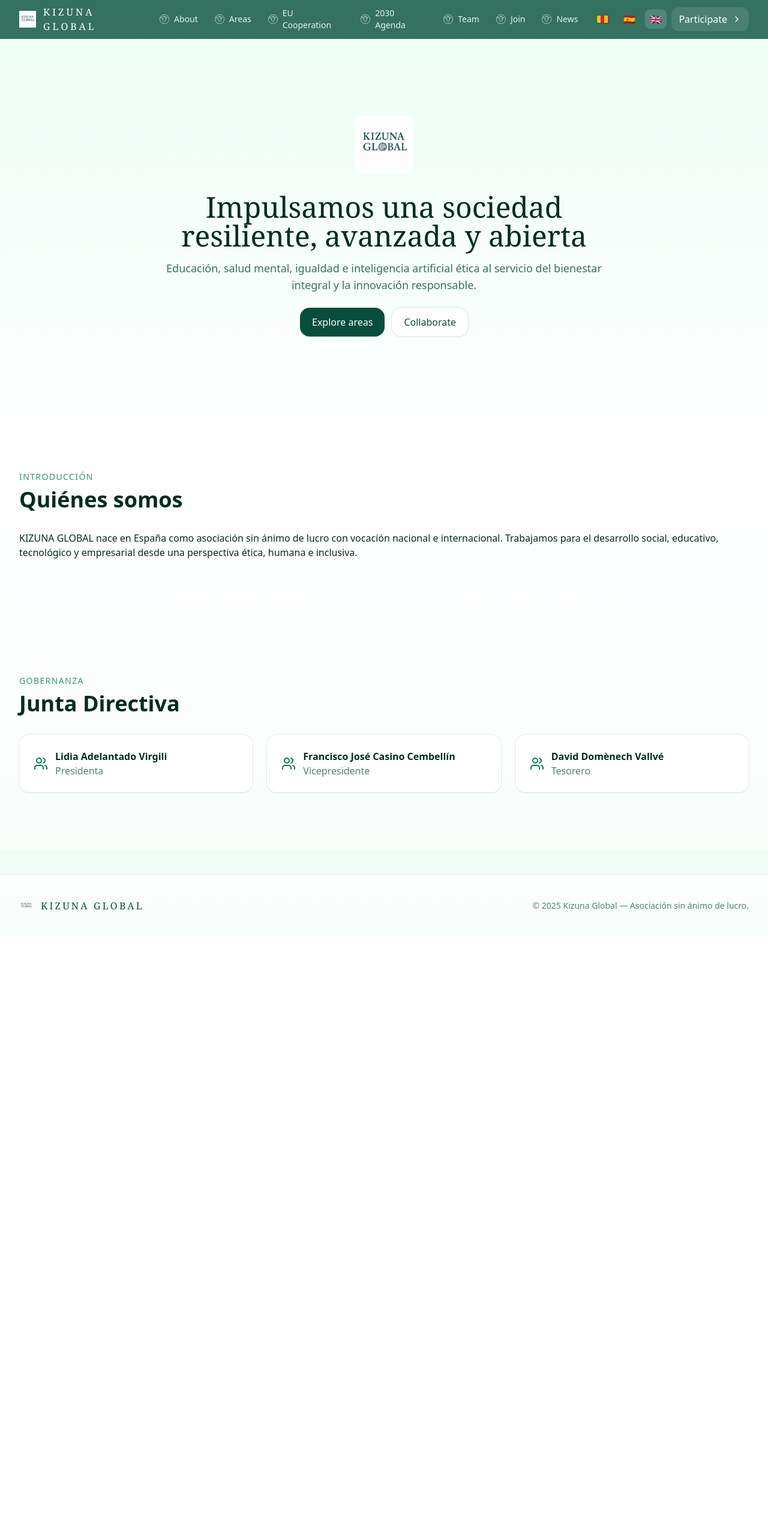
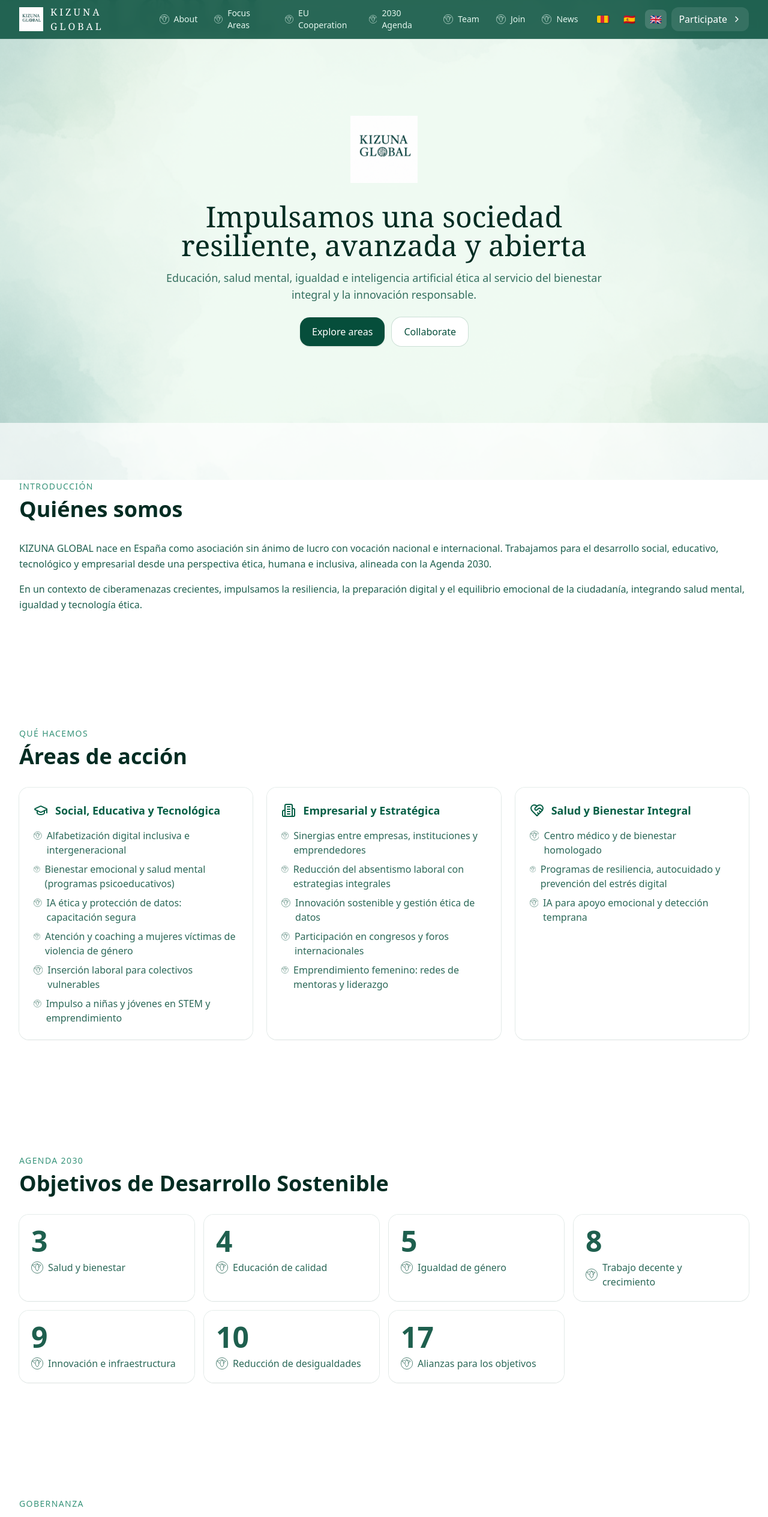
Before and after one commit to francasino/kizuna-site, a React (Vite) app: page / in a window 1280 px wide. Shown: the top 2529 px of the page at 60% size. Before the commit the page ends 1562 px from the top, so only its background shows below. Built offline with nearby package versions, Linux system fonts and the light colour scheme.

Commit message:
Update App.jsx

```diff
--- a/src/App.jsx
+++ b/src/App.jsx
@@ -1,4 +1,4 @@
-import React, { useMemo, useState, useEffect } from "react";
+import React, { useState, useEffect, useMemo } from "react";
 import { motion } from "framer-motion";
 import {
   ChevronRight,
@@ -15,9 +15,10 @@
   PiggyBank,
 } from "lucide-react";
 
-import logo from "./assets/kizuna-logo.png"; // ✅ your actual logo file
+import logo from "./assets/kizuna-logo.png";
+import bg from "public/bg.png"; // ✅ background image imported
 
-// --- Mini logo mark for bullets/dividers ---
+// ───────── Small reusable components ─────────
 const LogoMark = ({ className = "w-8 h-8" }) => (
   <svg viewBox="0 0 100 100" className={className} aria-hidden>
     <circle cx="50" cy="50" r="48" fill="none" stroke="currentColor" strokeWidth="4" />
@@ -32,9 +33,8 @@
   </svg>
 );
 
-// --- Section wrapper ---
 const Section = ({ id, eyebrow, title, children }) => (
-  <section id={id} className="scroll-mt-24 py-16 sm:py-24 bg-white/60" aria-labelledby={`${id}-title`}>
+  <section id={id} className="scroll-mt-24 py-16 sm:py-24 bg-white/70" aria-labelledby={`${id}-title`}>
     <div className="mx-auto max-w-7xl px-4 sm:px-6 lg:px-8">
       <motion.div
         initial={{ opacity: 0, y: 12 }}
@@ -53,7 +53,7 @@
 );
 
 const Pill = ({ children }) => (
-  <span className="inline-flex items-center gap-1 rounded-full border border-emerald-700/20 bg-white px-3 py-1 text-sm text-emerald-900 shadow-sm">
+  <span className="inline-flex items-center gap-1 rounded-full border border-emerald-700/20 bg-white/90 px-3 py-1 text-sm text-emerald-900 shadow-sm">
     <LogoMark className="w-4 h-4" /> {children}
   </span>
 );
@@ -79,9 +79,9 @@
   />
 );
 
+// ───────── Main component ─────────
 export default function App() {
   const [lang, setLang] = useState("es");
-
   useEffect(() => {
     const n = (navigator.language || "es").slice(0, 2);
     if (n === "en") setLang("en");
@@ -120,7 +120,7 @@
         },
         en: {
           about: "About",
-          areas: "Areas",
+          areas: "Focus Areas",
           eu: "EU Cooperation",
           ods: "2030 Agenda",
           team: "Team",
@@ -145,25 +145,74 @@
     { href: "#news", label: t.news },
   ];
 
+  const areas = [
+    {
+      icon: <GraduationCap className="w-6 h-6" />,
+      title: "Social, Educativa y Tecnológica",
+      points: [
+        "Alfabetización digital inclusiva e intergeneracional",
+        "Bienestar emocional y salud mental (programas psicoeducativos)",
+        "IA ética y protección de datos: capacitación segura",
+        "Atención y coaching a mujeres víctimas de violencia de género",
+        "Inserción laboral para colectivos vulnerables",
+        "Impulso a niñas y jóvenes en STEM y emprendimiento",
+      ],
+    },
+    {
+      icon: <Building2 className="w-6 h-6" />,
+      title: "Empresarial y Estratégica",
+      points: [
+        "Sinergias entre empresas, instituciones y emprendedores",
+        "Reducción del absentismo laboral con estrategias integrales",
+        "Innovación sostenible y gestión ética de datos",
+        "Participación en congresos y foros internacionales",
+        "Emprendimiento femenino: redes de mentoras y liderazgo",
+      ],
+    },
+    {
+      icon: <HeartHandshake className="w-6 h-6" />,
+      title: "Salud y Bienestar Integral",
+      points: [
+        "Centro médico y de bienestar homologado",
+        "Programas de resiliencia, autocuidado y prevención del estrés digital",
+        "IA para apoyo emocional y detección temprana",
+      ],
+    },
+  ];
+
+  const ods = [
+    { n: 3, t: "Salud y bienestar" },
+    { n: 4, t: "Educación de calidad" },
+    { n: 5, t: "Igualdad de género" },
+    { n: 8, t: "Trabajo decente y crecimiento" },
+    { n: 9, t: "Innovación e infraestructura" },
+    { n: 10, t: "Reducción de desigualdades" },
+    { n: 17, t: "Alianzas para los objetivos" },
+  ];
+
   const team = [
     { role: "Presidenta", name: "Lidia Adelantado Virgili" },
     { role: "Vicepresidente", name: "Francisco José Casino Cembellín" },
     { role: "Tesorero", name: "David Domènech Vallvé" },
   ];
 
+  // ───────── JSX ─────────
   return (
-    <div className="min-h-screen bg-gradient-to-b from-emerald-50 via-white to-emerald-50 text-emerald-950 relative">
-      {/* ✅ Fixed background image */}
-      <div
-        className="fixed inset-0 -z-10 bg-cover bg-center"
-        style={{ backgroundImage: "url('/bg.png')" }}
-      />
+    <div className="min-h-screen relative text-emerald-950">
+      {/* ✅ Fixed background visible under everything */}
+      <div className="fixed inset-0 -z-10">
+        <div
+          className="absolute inset-0 bg-cover bg-center"
+          style={{ backgroundImage: `url(${bg})` }}
+        />
+        <div className="absolute inset-0 bg-emerald-50/70" />
+      </div>
 
-      {/* ---- Navbar ---- */}
-      <header className="sticky top-0 z-50 backdrop-blur bg-emerald-900/80 border-b border-white/10">
+      {/* Navbar */}
+      <header className="sticky top-0 z-50 backdrop-blur bg-emerald-900/85 border-b border-white/10">
         <nav className="mx-auto max-w-7xl px-4 sm:px-6 lg:px-8 flex items-center justify-between h-16">
           <a href="#home" className="flex items-center gap-3 text-white">
-            <img src={logo} alt="Kizuna Global" className="h-7 w-auto" />
+            <img src={logo} alt="Kizuna Global" className="h-10 w-auto" /> {/* larger logo */}
             <span className="font-serif tracking-[0.25em] hidden sm:block">
               KIZUNA GLOBAL
             </span>
@@ -177,7 +226,6 @@
             ))}
           </div>
 
-          {/* Language switcher */}
           <div className="flex items-center gap-2 ml-3">
             <button
               aria-label="Català"
@@ -216,7 +264,7 @@
         </nav>
       </header>
 
-      {/* ---- Hero ---- */}
+      {/* Hero */}
       <section id="home" className="py-24 sm:py-32 text-center">
         <motion.div
           initial={{ opacity: 0, y: 18 }}
@@ -224,17 +272,12 @@
           transition={{ duration: 0.7 }}
           className="mx-auto max-w-3xl px-4"
         >
-          <img
-            src={logo}
-            alt="Kizuna Global Logo"
-            className="mx-auto h-24 w-auto mb-8"
-          />
+          <img src={logo} alt="Kizuna Global Logo" className="mx-auto h-28 w-auto mb-8" />
           <h1 className="font-serif text-4xl sm:text-5xl text-emerald-950 leading-tight">
             Impulsamos una sociedad resiliente, avanzada y abierta
           </h1>
           <p className="mt-4 text-lg text-emerald-900/80">
-            Educación, salud mental, igualdad e inteligencia artificial ética al
-            servicio del bienestar integral y la innovación responsable.
+            Educación, salud mental, igualdad e inteligencia artificial ética al servicio del bienestar integral y la innovación responsable.
           </p>
           <div className="mt-6 flex justify-center flex-wrap gap-3">
             <a
@@ -253,17 +296,65 @@
         </motion.div>
       </section>
 
-      {/* ---- Example about section ---- */}
+      {/* About */}
       <Section id="about" eyebrow="Introducción" title="Quiénes somos">
-        <p>
-          KIZUNA GLOBAL nace en España como asociación sin ánimo de lucro con
-          vocación nacional e internacional. Trabajamos para el desarrollo
-          social, educativo, tecnológico y empresarial desde una perspectiva
-          ética, humana e inclusiva.
+        <p className="text-emerald-900/90 leading-relaxed">
+          KIZUNA GLOBAL nace en España como asociación sin ánimo de lucro con vocación nacional e internacional. Trabajamos para el desarrollo social, educativo, tecnológico y empresarial desde una perspectiva ética, humana e inclusiva, alineada con la Agenda 2030.
+        </p>
+        <p className="mt-4 text-emerald-900/90 leading-relaxed">
+          En un contexto de ciberamenazas crecientes, impulsamos la resiliencia, la preparación digital y el equilibrio emocional de la ciudadanía, integrando salud mental, igualdad y tecnología ética.
         </p>
       </Section>
 
-      {/* ---- Team ---- */}
+      {/* Areas */}
+      <Section id="areas" eyebrow="Qué hacemos" title="Áreas de acción">
+        <div className="grid md:grid-cols-2 lg:grid-cols-3 gap-6">
+          {areas.map((a, i) => (
+            <motion.div
+              key={i}
+              initial={{ opacity: 0, y: 12 }}
+              whileInView={{ opacity: 1, y: 0 }}
+              viewport={{ once: true }}
+              transition={{ delay: i * 0.05 }}
+              className="rounded-2xl bg-white/95 p-6 ring-1 ring-emerald-900/10 shadow-sm hover:shadow-md transition"
+            >
+              <div className="flex items-center gap-3 text-emerald-800">
+                {a.icon}
+                <h3 className="font-semibold text-lg">{a.title}</h3>
+              </div>
+              <ul className="mt-4 space-y-2 text-emerald-900/85">
+                {a.points.map((b, j) => (
+                  <li key={j} className="flex items-start gap-2">
+                    <LogoMark className="w-4 h-4 mt-1" /> <span>{b}</span>
+                  </li>
+                ))}
+              </ul>
+            </motion.div>
+          ))}
+        </div>
+      </Section>
+
+      {/* ODS */}
+      <Section id="ods" eyebrow="Agenda 2030" title="Objetivos de Desarrollo Sostenible">
+        <div className="grid sm:grid-cols-2 lg:grid-cols-4 gap-4">
+          {ods.map((o) => (
+            <motion.div
+              key={o.n}
+              initial={{ opacity: 0, y: 8 }}
+              whileInView={{ opacity: 1, y: 0 }}
+              viewport={{ once: true }}
+              className="rounded-2xl bg-white/95 p-5 ring-1 ring-emerald-900/10 shadow-sm"
+            >
+              <div className="text-5xl font-black text-emerald-900/90">{o.n}</div>
+              <div className="mt-2 flex items-center gap-2 text-emerald-900/85">
+                <LogoMark className="w-5 h-5" /> {o.t}
+              </div>
+            </motion.div>
+          ))}
+        </div>
+      </Section>
+
+      {/* Team */}
       <Section id="team" eyebrow="Gobernanza" title="Junta Directiva">
         <div className="grid sm:grid-cols-2 lg:grid-cols-3 gap-6">
           {team.map((m, i) => (
@@ -272,7 +363,7 @@
               initial={{ opacity: 0, y: 10 }}
               whileInView={{ opacity: 1, y: 0 }}
               viewport={{ once: true }}
-              className="rounded-2xl bg-white p-6 ring-1 ring-emerald-900/10 shadow-sm"
+              className="rounded-2xl bg-white/95 p-6 ring-1 ring-emerald-900/10 shadow-sm"
             >
               <div className="flex items-center gap-3">
                 <Users className="w-6 h-6 text-emerald-700" />
@@ -286,11 +377,43 @@
         </div>
       </Section>
 
-      {/* ---- Footer ---- */}
+      {/* Donations */}
+      <Section id="donate" eyebrow="Apoya nuestra misión" title="Donaciones">
+        <div className="rounded-2xl bg-gradient-to-br from-white to-emerald-50 p-6 ring-1 ring-emerald-900/10 shadow-sm">
+          <div className="flex items-center gap-3 text-emerald-800">
+            <PiggyBank className="w-6 h-6" />
+            <p>Tu contribución impulsa programas de educación, salud mental e IA ética.</p>
+          </div>
+          <div className="mt-4 grid sm:grid-cols-2 gap-3 items-center">
+            <label className="text-sm text-emerald-900/80">IBAN (placeholder)</label>
+            <code className="rounded-xl bg-white px-4 py-3 ring-1 ring-emerald-900/10 text-emerald-900 font-semibold tracking-wider">
+              ES00 0000 0000 00 0000000000
+            </code>
+          </div>
+        </div>
+      </Section>
+
+      {/* Contact / Join */}
+      <Section id="join" eyebrow="Participa" title="Súmate">
+        <form
+          onSubmit={(e) => e.preventDefault()}
+          className="rounded-2xl bg-gradient-to-br from-white to-emerald-50 p-6 ring-1 ring-emerald-900/10 shadow-sm max-w-xl mx-auto"
+        >
+          <h3 className="font-semibold mb-3">Contáctanos</h3>
+          <input className="rounded-xl border border-emerald-900/20 bg-white px-4 py-3 w-full mb-3 outline-none focus:ring-2 focus:ring-emerald-500" placeholder="Nombre" />
+          <input className="rounded-xl border border-emerald-900/20 bg-white px-4 py-3 w-full mb-3 outline-none focus:ring-2 focus:ring-emerald-500" placeholder="Email" type="email" />
+          <textarea className="rounded-xl border border-emerald-900/20 bg-white px-4 py-3 w-full mb-3 h-28 outline-none focus:ring-2 focus:ring-emerald-500" placeholder="Mensaje" />
+          <button className="mt-2 inline-flex items-center gap-2 rounded-2xl bg-emerald-900 px-5 py-3 text-white hover:shadow-md transition">
+            {t.send} <ChevronRight className="w-4 h-4" />
+          </button>
+        </form>
+      </Section>
+
+      {/* Footer */}
       <footer className="mt-10 border-t border-emerald-900/10 bg-white/70">
         <div className="mx-auto max-w-7xl px-4 sm:px-6 lg:px-8 py-10 flex flex-col md:flex-row items-center justify-between gap-4">
           <div className="flex items-center gap-3 text-emerald-900">
-            <img src={logo} alt="Kizuna" className="h-6 w-auto" />
+            <img src={logo} alt="Kizuna" className="h-10 w-auto" />
             <span className="font-serif tracking-[0.2em]">KIZUNA GLOBAL</span>
           </div>
           <div className="text-sm text-emerald-900/70">
```
